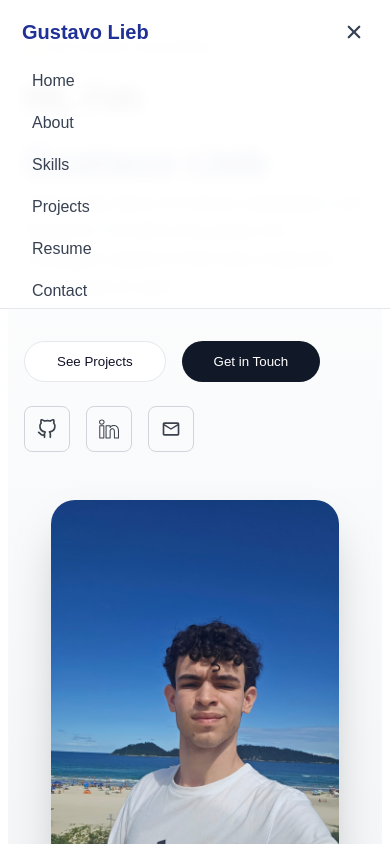
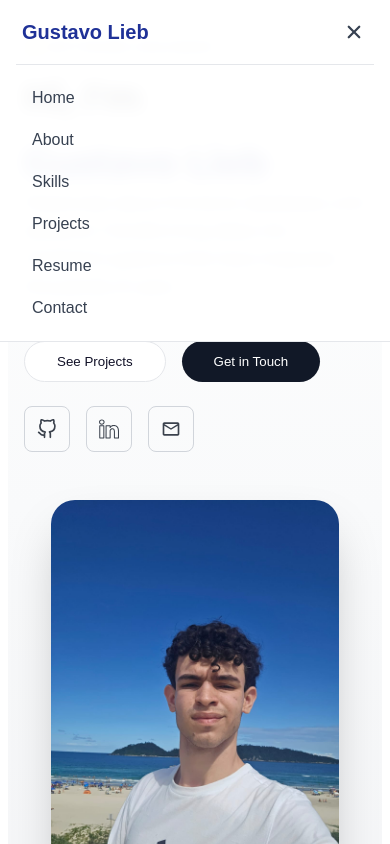
Before and after one commit to Lieberr/Portfolio-Gustavo-Lieb, a React (Vite) app in the folder portfolio-gustavo/: page / in a window 390 px wide. Both pictures are taken after a click on the button 354 px from the left and 32 px from the top of the page. Shown: the top 844 px of the page. Built offline with nearby package versions, Linux system fonts and the light colour scheme.

Commit message:
Responsividade para mobile v1

```diff
--- a/portfolio-gustavo/src/components/Header.jsx
+++ b/portfolio-gustavo/src/components/Header.jsx
@@ -93,7 +93,7 @@ const Header = () => {
 
 
                 {mobileMenu && (
-                    <div className="monile_menu">
+                    <div className="mobile_menu">
                         <div className="mobile_menu_content">
                             {menuItens.map((item) => (
                                 <button
--- a/portfolio-gustavo/src/index.css
+++ b/portfolio-gustavo/src/index.css
@@ -1502,7 +1502,7 @@ textarea::placeholder{
 
 @media (max-width: 600px){
     .sobre-highlights{
-        grid-template-columns: 1f;
+        grid-template-columns: 1fr;
     }
 }
 
@@ -1663,6 +1663,8 @@ textarea::placeholder{
 /* Nav Container */
 .nav {
   max-width: 80rem;
+  width: 100%;
+  box-sizing: border-box;
   margin: 0 auto;
   padding: 0 1rem;
 }
```
